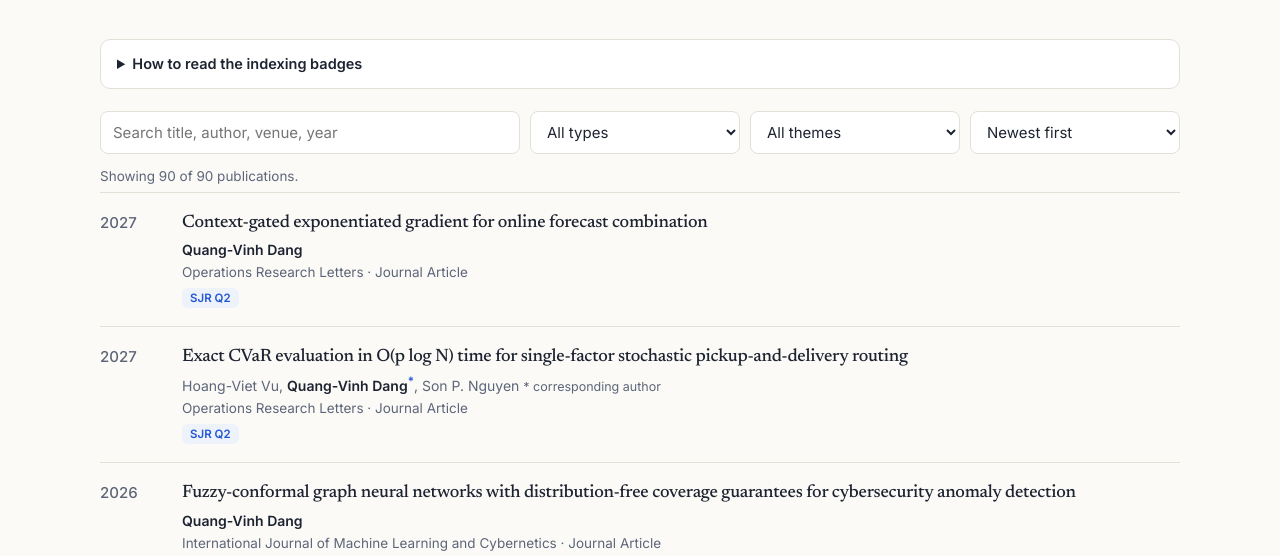
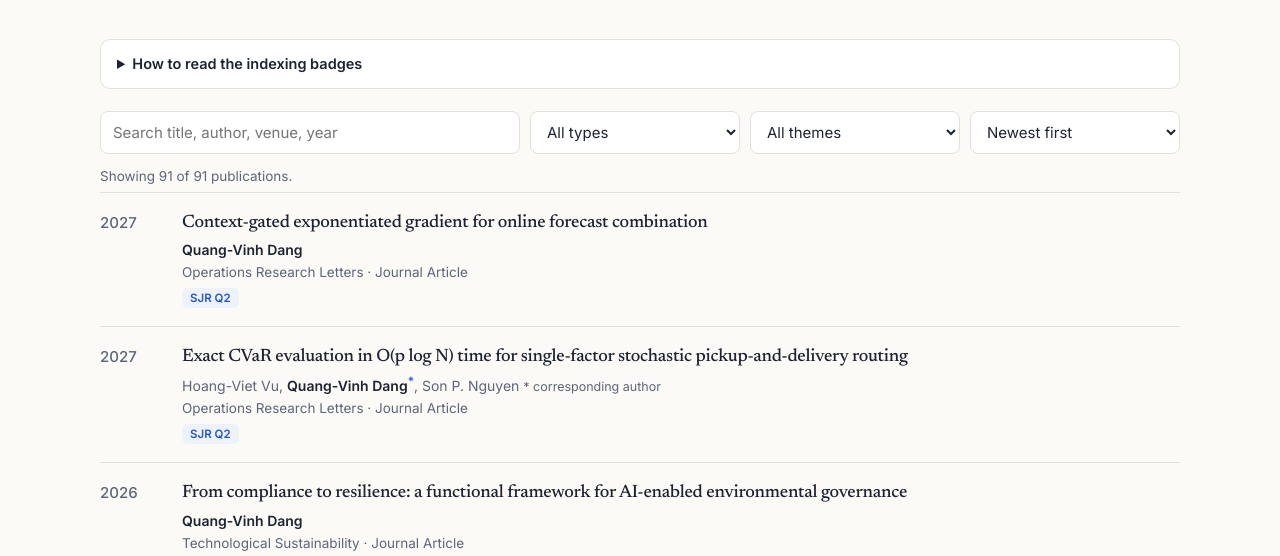
Before and after one commit to vinhqdang/vinhqdang.github.io, a plain HTML site: page publications.html in a window 1280 px wide. Shown: the part 240-796 px from the top of the page. Drawn offline with Linux system fonts and the light colour scheme.

Commit message:
Add Technological Sustainability paper to publications and News
Co-Authored-By: Claude Sonnet 5.5 <noreply@anthropic.com>
Claude-Session: https://claude.ai/code/session_01Xb1MycvSfXphX7ZvUHzN5b

```diff
--- a/publications.js
+++ b/publications.js
@@ -22,6 +22,17 @@ window.sitePublications = [
     href: "https://doi.org/10.1016/j.orl.2026.107562",
     wos: "Not confirmed",
     scopus: "Not confirmed",
+    scimago: "Q2"
+  },
+  {
+    year: "2026",
+    title: "From compliance to resilience: a functional framework for AI-enabled environmental governance",
+    authors: "Quang-Vinh Dang",
+    venue: "Technological Sustainability",
+    type: "Journal Article",
+    href: "https://doi.org/10.1108/TECHS-08-2026-0184",
+    wos: "Not confirmed",
+    scopus: "80th percentile",
     scimago: "Q2"
   },
   {
```
Also changed, not shown: index.html (+1 -1 lines), updates.js (+10 -0 lines).
